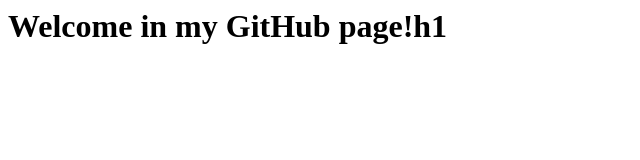
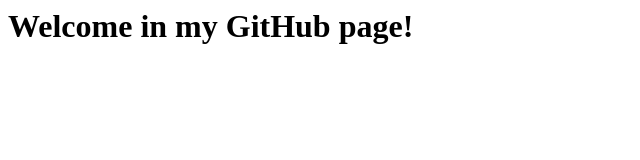
Before and after one commit to DragonKingHell/DragonKingHell, a plain HTML site: page index.html in a window 1280 px wide. Shown: the full height of the page, 0-640 px from the left. Drawn offline with Linux system fonts and the light colour scheme.

Commit message:
Update index.html

```diff
--- a/index.html
+++ b/index.html
@@ -1 +1 @@
-<h1>Welcome in my GitHub page!</>h1
+<h1>Welcome in my GitHub page!</h1>
```
